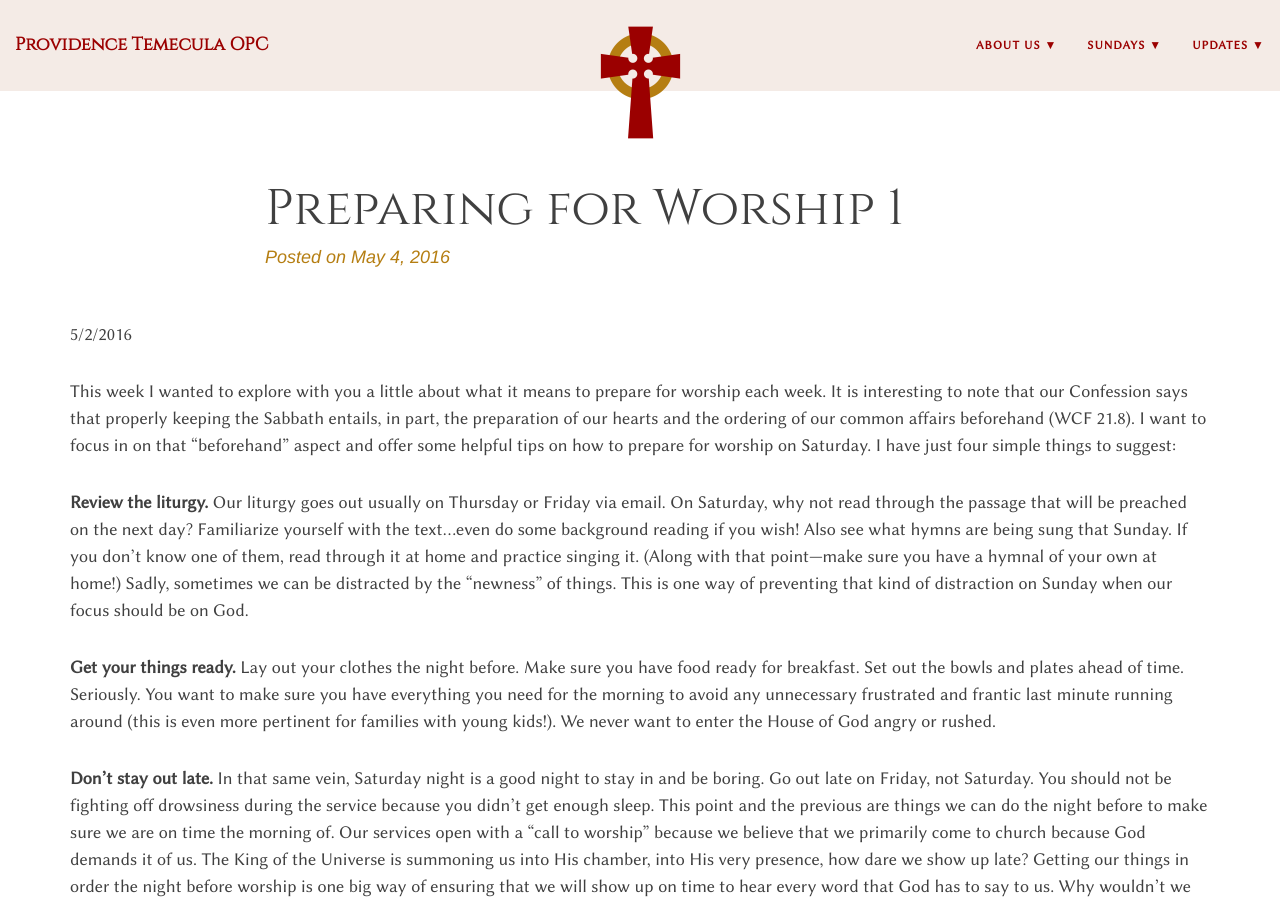
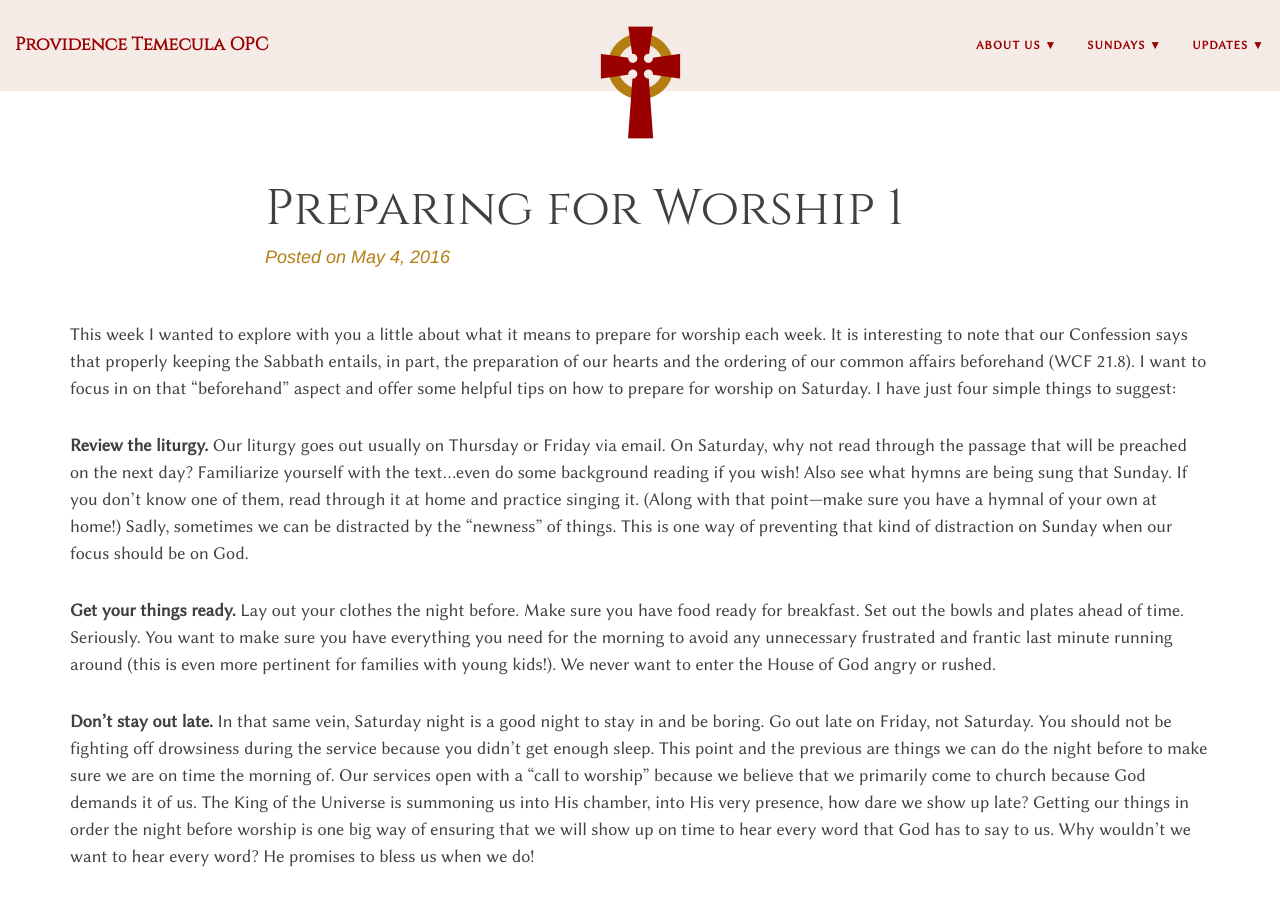
Before and after one commit to japodacaj/temeculaopc.github.io, a Jekyll site: the page built from _posts/blog/2016-05-11-preparing-for-worship-1.md, in a window 1280 px wide and 900 px high. Built offline with Jekyll 4.4.1, drawn with Linux system fonts in a browser that asks for light colours; nearby versions of some CDN libraries.

Commit message:
Updated 2016-05-11-preparing-for-worship-1.md

```diff
--- a/_posts/blog/2016-05-11-preparing-for-worship-1.md
+++ b/_posts/blog/2016-05-11-preparing-for-worship-1.md
@@ -1,13 +1,10 @@
 ---
+category: blog
 layout: post
-category: blog
 published: true
 title: Preparing for Worship 1
-date: "2016-05-04"
+date: '2016-05-04'
 ---
-
-5/2/2016
-
 This week I wanted to explore with you a little about what it means to prepare for worship each week.  It is interesting to note that our Confession says that properly keeping the Sabbath entails, in part, the preparation of our hearts and the ordering of our common affairs beforehand (WCF 21.8).  I want to focus in on that “beforehand” aspect and offer some helpful tips on how to prepare for worship on Saturday.  I have just four simple things to suggest:
 
 **Review the liturgy.**  Our liturgy goes out usually on Thursday or Friday via email.  On Saturday, why not read through the passage that will be preached on the next day?  Familiarize yourself with the text…even do some background reading if you wish!  Also see what hymns are being sung that Sunday.  If you don’t know one of them, read through it at home and practice singing it.  (Along with that point—make sure you have a hymnal of your own at home!)  Sadly, sometimes we can be distracted by the “newness” of things.  This is one way of preventing that kind of distraction on Sunday when our focus should be on God.
```
